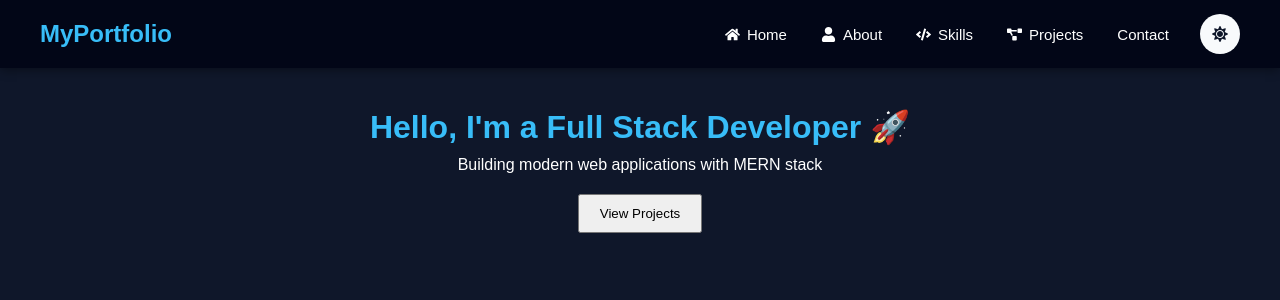
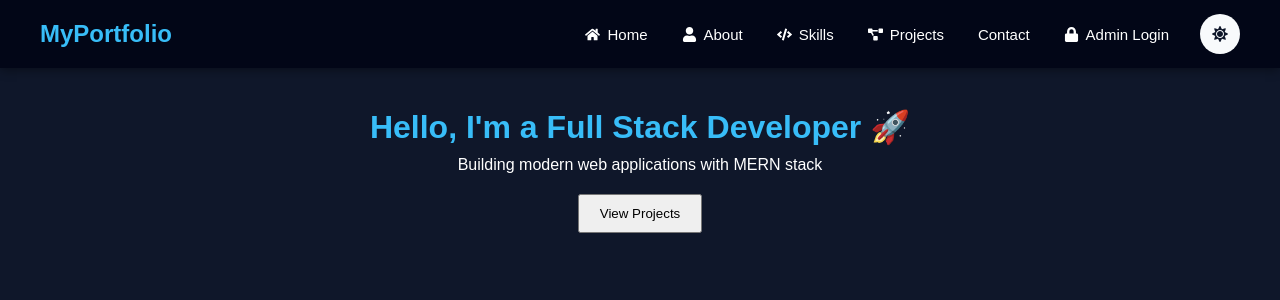
Before and after one commit to Fatimatuzzohramgadwal/personalportfolio, a React (Vite) app in the folder client/: page / in a window 1280 px wide. Shown: the top 300 px of the page. Built offline with nearby package versions, Linux system fonts and the light colour scheme.

Commit message:
Restore admin login

```diff
--- a/client/src/components/Navbar.jsx
+++ b/client/src/components/Navbar.jsx
@@ -6,6 +6,7 @@ import {
   FaProjectDiagram,
   FaMoon,
   FaSun,
+  FaLock,
 } from "react-icons/fa";
 
 function Navbar({ darkMode, toggleTheme }) {
@@ -33,7 +34,6 @@ function Navbar({ darkMode, toggleTheme }) {
 
       {/* NAVIGATION */}
       <div style={styles.navLinks}>
-
         <Link to="/" style={linkStyle(darkMode)}>
           <FaHome />
           <span>Home</span>
@@ -56,6 +56,12 @@ function Navbar({ darkMode, toggleTheme }) {
 
         <Link to="/contact" style={linkStyle(darkMode)}>
           <span>Contact</span>
+        </Link>
+
+        {/* ADMIN LOGIN */}
+        <Link to="/login" style={linkStyle(darkMode)}>
+          <FaLock />
+          <span>Admin Login</span>
         </Link>
 
         {/* THEME TOGGLE */}
@@ -84,100 +90,64 @@ function Navbar({ darkMode, toggleTheme }) {
   );
 }
 
-
-/* =========================================
-   🔗 NAVIGATION LINK STYLE
-========================================= */
-
+/* Navigation Link Style */
 const linkStyle = (darkMode) => ({
   display: "inline-flex",
   alignItems: "center",
   gap: "7px",
-
   margin: "0 5px",
   padding: "9px 10px",
-
   color: darkMode ? "#ffffff" : "#111827",
-
   textDecoration: "none",
-
   fontSize: "15px",
   fontWeight: "500",
-
   borderRadius: "6px",
-
   transition: "all 0.25s ease",
 });
 
-
-/* =========================================
-   🎨 NAVBAR STYLES
-========================================= */
-
+/* Navbar Styles */
 const styles = {
   navbar: {
     width: "100%",
     display: "flex",
     justifyContent: "space-between",
     alignItems: "center",
-
     padding: "14px 40px",
-
     minHeight: "68px",
-
     boxSizing: "border-box",
-
     position: "relative",
-
     zIndex: 1000,
-
     transition:
       "background-color 0.3s ease, color 0.3s ease, box-shadow 0.3s ease",
   },
 
-  /* LOGO */
   logo: {
     margin: 0,
-
     fontSize: "24px",
     fontWeight: "bold",
-
     textDecoration: "none",
-
     whiteSpace: "nowrap",
   },
 
-  /* NAVIGATION CONTAINER */
   navLinks: {
     display: "flex",
     alignItems: "center",
-
     gap: "4px",
-
     flexWrap: "wrap",
   },
 
-  /* THEME BUTTON */
   toggleButton: {
     marginLeft: "12px",
-
     width: "40px",
     height: "40px",
-
     border: "none",
-
     borderRadius: "50%",
-
     display: "flex",
     alignItems: "center",
     justifyContent: "center",
-
     cursor: "pointer",
-
     fontSize: "16px",
-
     transition: "all 0.25s ease",
-
     flexShrink: 0,
   },
 };
```
Also changed, not shown: client/src/App.jsx (+1 -6 lines).
